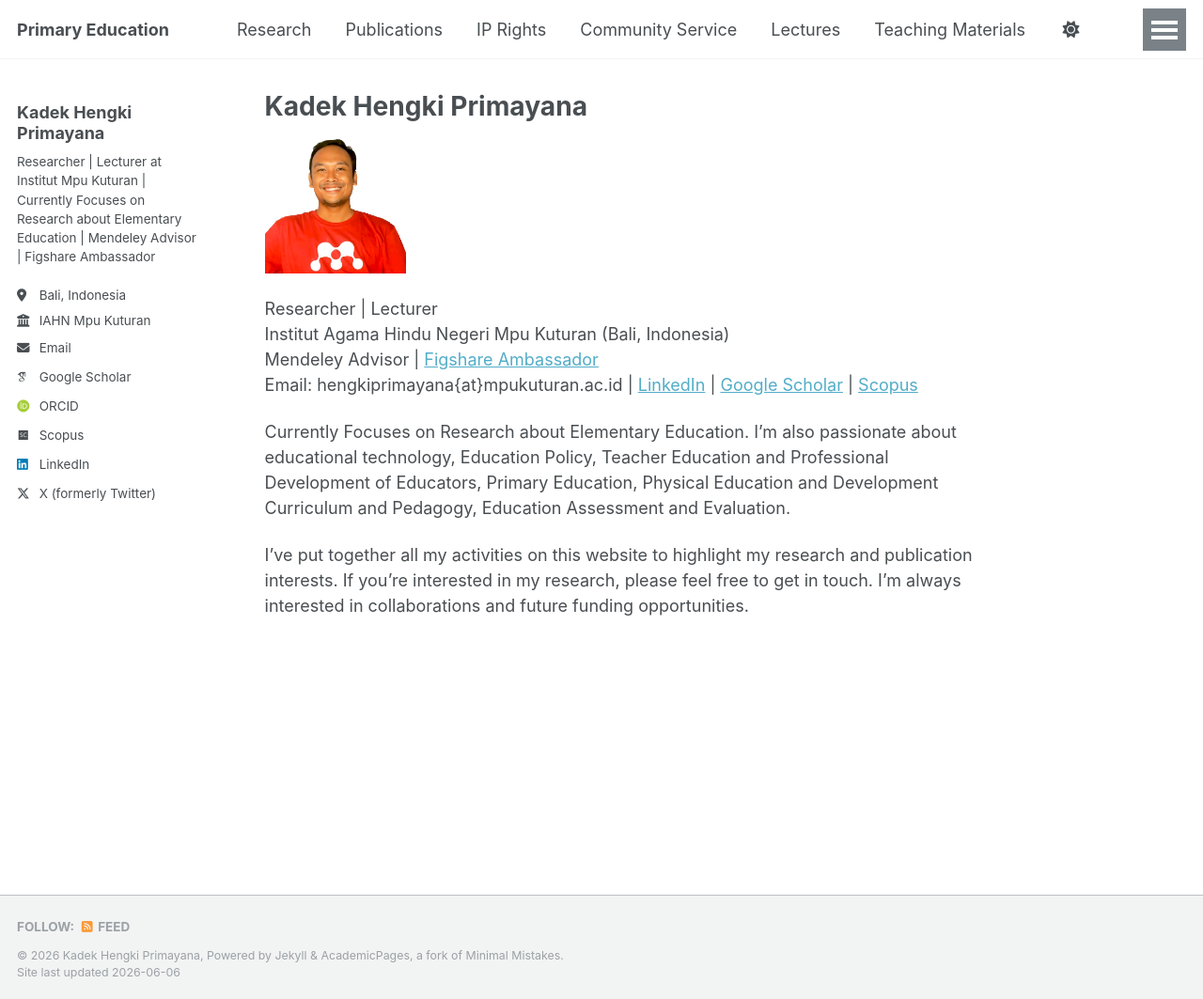
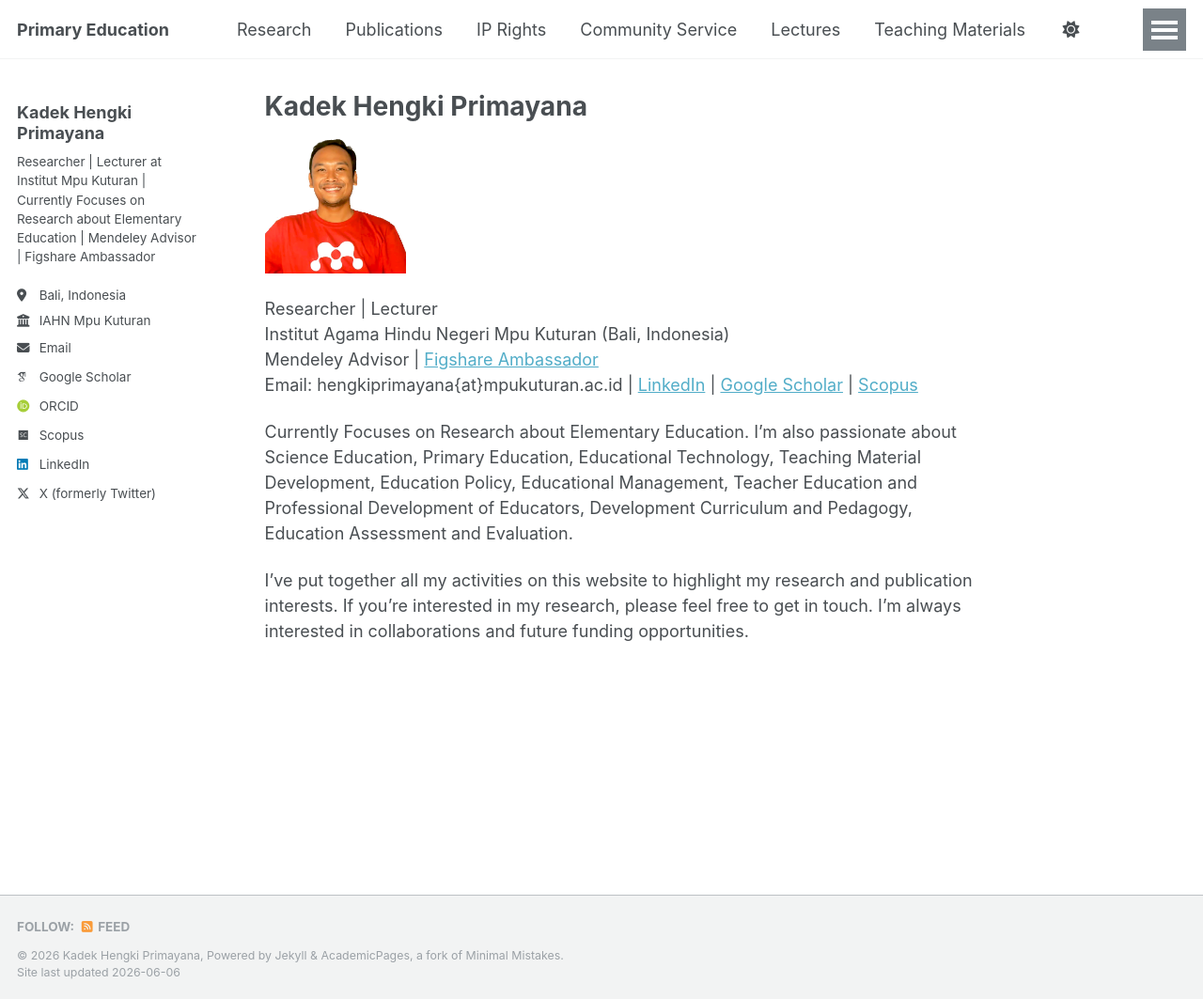
Before and after one commit to hengkiprimayana/hengkiprimayana.github.io, a Jekyll site: the page built from _pages/about.md, in a window 1280 px wide and 1063 px high. Shown: the whole window at 94% size. Built offline with Jekyll 4.4.1, drawn with Linux system fonts in a browser that asks for light colours; some web fonts are replaced; a script that is not in the unit is left out.

Commit message:
Update about.md

```diff
--- a/_pages/about.md
+++ b/_pages/about.md
@@ -15,6 +15,6 @@ Mendeley Advisor | [Figshare Ambassador](https://figshare.com/authors/Kadek_Heng
 Email: hengkiprimayana{at}mpukuturan.ac.id  |  [LinkedIn](https://www.linkedin.com/in/hengkiprimayana){:target="_blank" rel="noopener"}  |  [Google Scholar](https://scholar.google.co.id/citations?hl=en&user=c5w-oRIAAAAJ){:target="_blank" rel="noopener"}  |
 [Scopus](https://www.scopus.com/authid/detail.uri?authorId=57219776192){:target="_blank" rel="noopener"} <br>
 
-Currently Focuses on Research about Elementary Education. I'm also passionate about educational technology, Education Policy, Teacher Education and Professional Development of Educators, Primary Education, Physical Education and Development Curriculum and Pedagogy, Education Assessment and Evaluation. <br>
+Currently Focuses on Research about Elementary Education. I'm also passionate about Science Education, Primary Education, Educational Technology, Teaching Material Development, Education Policy, Educational Management, Teacher Education and Professional Development of Educators, Development Curriculum and Pedagogy, Education Assessment and Evaluation. <br>
 
 I've put together all my activities on this website to highlight my research and publication interests. If you're interested in my research, please feel free to get in touch. I'm always interested in collaborations and future funding opportunities.
```
